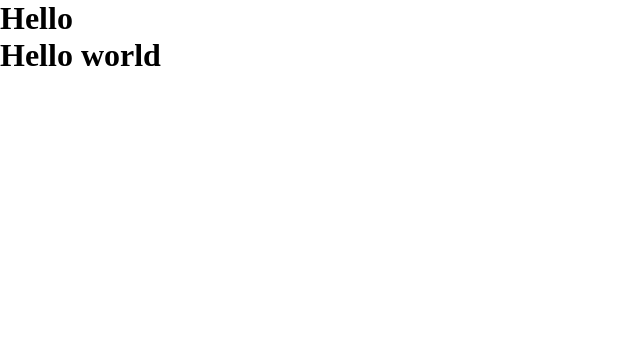
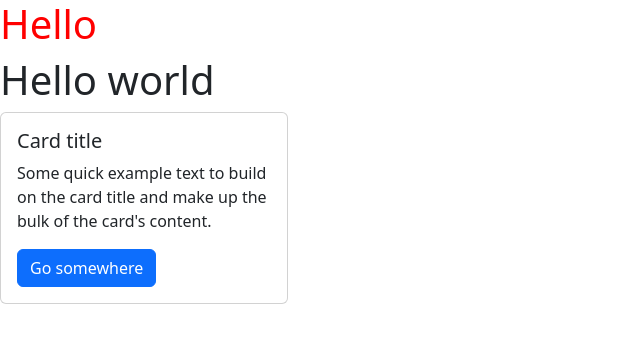
Before and after one commit to vgianluca96/vite-comics, a Vue app: page / in a window 1280 px wide. Shown: the top 342 px of the page, without its empty margins (0-640 px from the left). Built offline with nearby package versions, Linux system fonts and the light colour scheme.

Commit message:
bootstrap + scss
importato bootstrap e creato il file app.scss

```diff
--- a/package.json
+++ b/package.json
@@ -9,10 +9,12 @@
     "preview": "vite preview"
   },
   "dependencies": {
+    "bootstrap": "^5.3.2",
     "vue": "^3.3.4"
   },
   "devDependencies": {
     "@vitejs/plugin-vue": "^4.2.3",
+    "sass": "^1.68.0",
     "vite": "^4.4.5"
   }
 }
--- a/src/App.vue
+++ b/src/App.vue
@@ -16,10 +16,24 @@ export default {
 
 <template>
   <h1>
-    {{ message }}
+    <div>
+      {{ message }}
+
+    </div>
   </h1>
 
   <HelloWorld />
+
+
+  <div class="card" style="width: 18rem;">
+
+    <div class="card-body">
+      <h5 class="card-title">Card title</h5>
+      <p class="card-text">Some quick example text to build on the card title and make up the bulk of the card's content.
+      </p>
+      <a href="#" class="btn btn-primary">Go somewhere</a>
+    </div>
+  </div>
 </template>
 
-<style></style>
+<style lang="scss"></style>
--- /dev/null
+++ b/src/assets/scss/app.scss
@@ -0,0 +1,7 @@
+@import "../../../node_modules/bootstrap/scss/bootstrap";
+
+h1 {
+    div {
+        color: red;
+    }
+}
--- a/src/main.js
+++ b/src/main.js
@@ -1,5 +1,6 @@
 import { createApp } from 'vue'
 import './style.css'
 import App from './App.vue'
+import "./assets/scss/app.scss";
 
 createApp(App).mount('#app')
```
Also changed, not shown: 1 other file (tests, documents, lock files or other folders).
